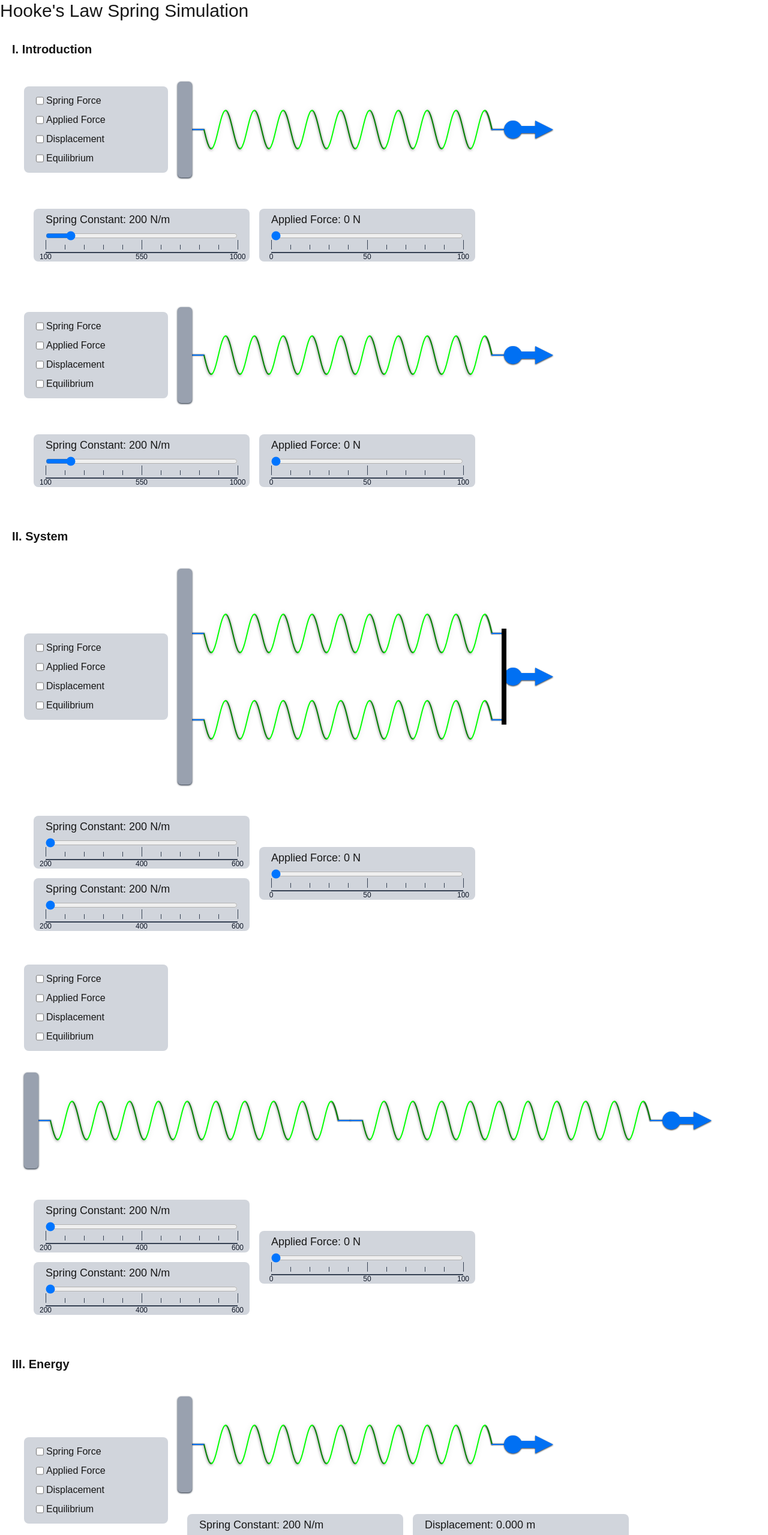
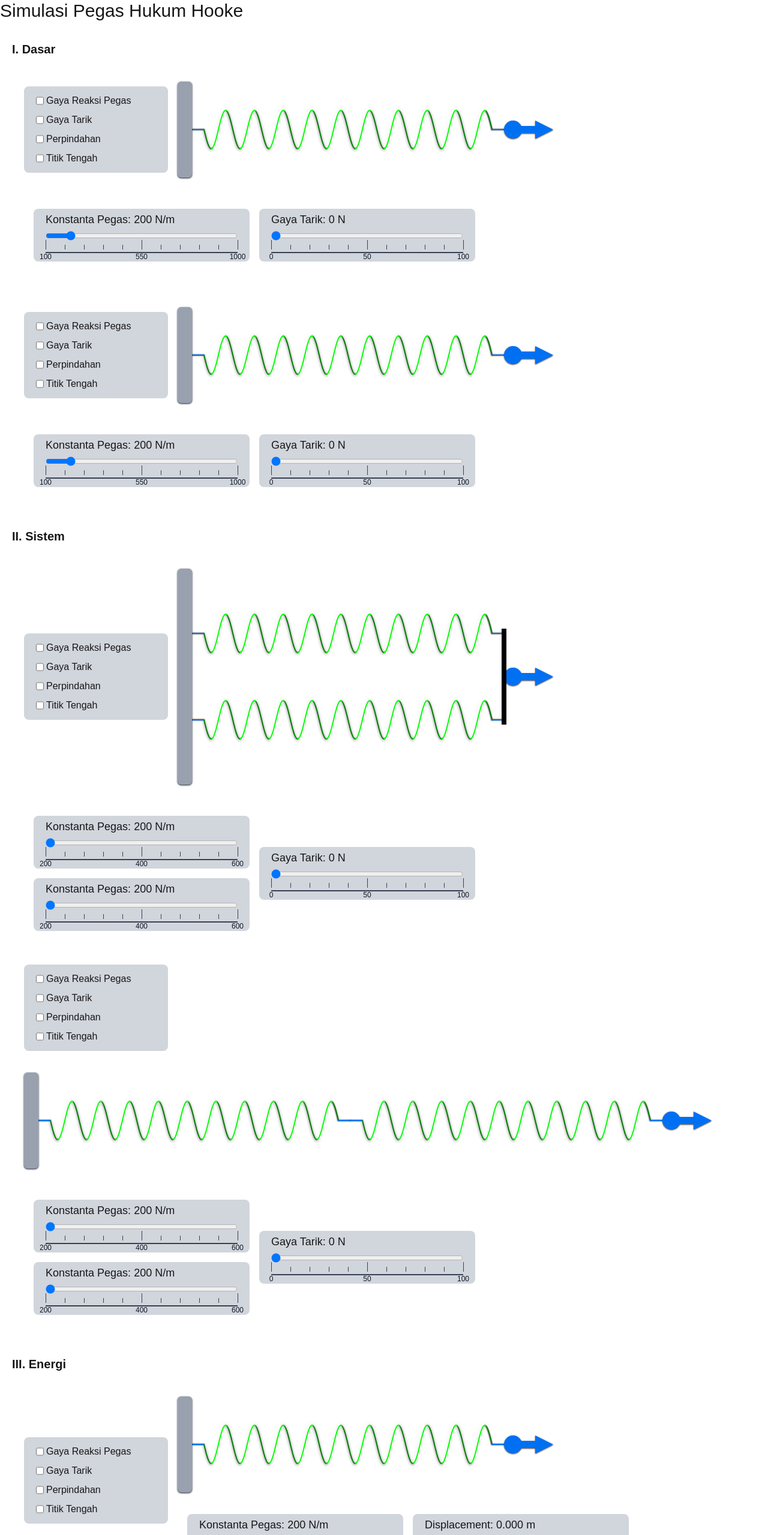
Before and after one commit to RizqiPangestu/portofolio-nextjs, a Next.js app: page /simulator-fisika in a window 1280 px wide. Shown: the top 2559 px of the page at 60% size. Built offline with nearby package versions, Linux system fonts and the light colour scheme.

Commit message:
change language to bahasa

```diff
--- a/src/app/simulator-fisika/hookes-law.tsx
+++ b/src/app/simulator-fisika/hookes-law.tsx
@@ -97,7 +97,7 @@ function VisualBoard({
           checked={isSpringForceChecked}
           onChange={(e) => {showSpringForce(e.target.checked)}}
         />
-        Spring Force
+        Gaya Reaksi Pegas
       </label>
       <label className="flex gap-1">
         <input
@@ -106,7 +106,7 @@ function VisualBoard({
           checked={isAppliedForceChecked}
           onChange={(e) => {showAppliedForce(e.target.checked)}}
         />
-        Applied Force
+        Gaya Tarik
       </label>
       <label className="flex gap-1">
         <input
@@ -115,7 +115,7 @@ function VisualBoard({
           checked={isDisplacementChecked}
           onChange={(e) => {showDisplacement(e.target.checked)}}
         />
-        Displacement
+        Perpindahan
       </label>
       <label className="flex gap-1">
         <input
@@ -124,7 +124,7 @@ function VisualBoard({
           checked={isEquilibriumChecked}
           onChange={(e) => {showEquilibrium(e.target.checked)}}
         />
-        Equilibrium
+        Titik Tengah
       </label>
     </div>
   </div>
@@ -222,7 +222,7 @@ export default function HookesLaw({width,height,coils}:HookesLawProps){
         min={100}
         max={1000}
         step={10}
-        text="Spring Constant"
+        text="Konstanta Pegas"
         unit="N/m"/>
       <Slider
         value={forceConstant}
@@ -230,7 +230,7 @@ export default function HookesLaw({width,height,coils}:HookesLawProps){
         min={0}
         max={100}
         step={5}
-        text="Applied Force"
+        text="Gaya Tarik"
         unit="N"/>
     </div>
   </div>
@@ -345,7 +345,7 @@ export function HookesLawParallel({width,height,coils}:HookesLawProps){
         min={200}
         max={600}
         step={10}
-        text="Spring Constant"
+        text="Konstanta Pegas"
         unit="N/m"/>
       <Slider
         value={springConstant2}
@@ -353,7 +353,7 @@ export function HookesLawParallel({width,height,coils}:HookesLawProps){
         min={200}
         max={600}
         step={10}
-        text="Spring Constant"
+        text="Konstanta Pegas"
         unit="N/m"/>
     </div>
     <Slider
@@ -362,7 +362,7 @@ export function HookesLawParallel({width,height,coils}:HookesLawProps){
         min={0}
         max={100}
         step={5}
-        text="Applied Force"
+        text="Gaya Tarik"
         unit="N"/>
   </div>
 </div>
@@ -481,7 +481,7 @@ export function HookesLawSeries({width,height,coils}:HookesLawProps){
         min={200}
         max={600}
         step={10}
-        text="Spring Constant"
+        text="Konstanta Pegas"
         unit="N/m"/>
       <Slider
         value={springConstant2}
@@ -489,7 +489,7 @@ export function HookesLawSeries({width,height,coils}:HookesLawProps){
         min={200}
         max={600}
         step={10}
-        text="Spring Constant"
+        text="Konstanta Pegas"
         unit="N/m"/>
     </div>
     <Slider
@@ -498,7 +498,7 @@ export function HookesLawSeries({width,height,coils}:HookesLawProps){
         min={0}
         max={100}
         step={5}
-        text="Applied Force"
+        text="Gaya Tarik"
         unit="N"/>
   </div>
 </div>
@@ -593,7 +593,7 @@ export function HookesLawEnergy({width,height,coils}:HookesLawProps){
           min={100}
           max={400}
           step={10}
-          text="Spring Constant"
+          text="Konstanta Pegas"
           unit="N/m"/>
       <Slider
           value={distance}
--- a/src/app/simulator-fisika/page.tsx
+++ b/src/app/simulator-fisika/page.tsx
@@ -2,7 +2,7 @@ import SimulatorFisika from "./simulator-fisika";
 
 export default function Page(){
     return <>
-        <h1 className="text-3xl text-bold">Hooke&apos;s Law Spring Simulation</h1>
+        <h1 className="text-3xl text-bold">Simulasi Pegas Hukum Hooke</h1>
         <div className="mt-8">
             <SimulatorFisika></SimulatorFisika>
         </div>
--- a/src/app/simulator-fisika/simulator-fisika.tsx
+++ b/src/app/simulator-fisika/simulator-fisika.tsx
@@ -9,17 +9,17 @@ export default function SimulatorFisika(){
 
     return <div className="flex flex-col gap-8 px-5">
         <div>
-            <h2 className="text-xl font-bold">I. Introduction</h2>
+            <h2 className="text-xl font-bold">I. Dasar</h2>
             <HookesLaw width={width} height={height} coils={springCoils}></HookesLaw>
             <HookesLaw width={width} height={height} coils={springCoils}></HookesLaw>
         </div>
         <div>
-            <h2 className="text-xl font-bold">II. System</h2>
+            <h2 className="text-xl font-bold">II. Sistem</h2>
             <HookesLawParallel width={width} height={height} coils={springCoils}></HookesLawParallel>
             <HookesLawSeries width={width} height={height} coils={springCoils}></HookesLawSeries>
         </div>
         <div>
-            <h2 className="text-xl font-bold">III. Energy</h2>
+            <h2 className="text-xl font-bold">III. Energi</h2>
             <HookesLawEnergy width={width} height={height} coils={springCoils}></HookesLawEnergy>
         </div>
     </div>
--- a/src/app/ui/simulator-fisika/components/EnergyBar.tsx
+++ b/src/app/ui/simulator-fisika/components/EnergyBar.tsx
@@ -13,7 +13,7 @@ export default function EnergyBar({barValue}:EnergyBarProps){
                     transformOrigin: 'left top'
                 }}>
                 <div className="text-center">
-                    Potential Energy
+                    Energi Potensial
                 </div>
                 <BulkyArrow height={10} color="#000000" shaftWidth={1} shaftLength={185} headWidth={10} headLength={15}></BulkyArrow>
                 <div className="flex flex-row h-10  bg-cyan-300 rounded-lg"
--- a/src/app/ui/simulator-fisika/components/Parabola.tsx
+++ b/src/app/ui/simulator-fisika/components/Parabola.tsx
@@ -31,11 +31,11 @@ export default function ParabolaGraph({width,height,scale,a,xBall,xBallValue,yBa
             {/* X axis */}
             <polygon points={xArrow} fill="#d1d5db"/>
             <line x1={0} y1={midY} x2={width} y2={midY} stroke="#d1d5db" />
-            <text x={width+5} y={midY + 5} className="text-sm fill-gray-700">Displacement {xBallValue.toFixed(3)} (m)</text>
+            <text x={width+5} y={midY + 5} className="text-sm fill-gray-700">Perpindahan {xBallValue.toFixed(3)} (m)</text>
             {/* Y axis */}
             <polygon points={yArrow} fill="#d1d5db"/>
             <line x1={midX} y1={30} x2={midX} y2={midY} stroke="#d1d5db" />
-            <text x={midX - 60} y={20} className="text-sm fill-gray-700">Potential Energy {yBallValue.toFixed(2)} (J)</text>
+            <text x={midX - 60} y={20} className="text-sm fill-gray-700">Energi Potensial {yBallValue.toFixed(2)} (J)</text>
 
             {/* Ball axis */}
             <line x1={midX} y1={ballCy} x2={ballCx} y2={ballCy} stroke="#000000" strokeDasharray={5} />
--- a/src/app/ui/simulator-fisika/components/Plot.tsx
+++ b/src/app/ui/simulator-fisika/components/Plot.tsx
@@ -29,11 +29,11 @@ export default function Plot({width,height,xValue, yValue,gradien,maxXValue,minX
             {/* X axis */}
             <polygon points={xArrow} fill="#d1d5db"/>
             <line x1={0} y1={midY} x2={width} y2={midY} stroke="#d1d5db" />
-            <text x={width+5} y={midY + 5} className="text-sm fill-gray-700">Displacement {xValue.toFixed(3)} (m)</text>
+            <text x={width+5} y={midY + 5} className="text-sm fill-gray-700">Perpindahan {xValue.toFixed(3)} (m)</text>
             {/* Y axis */}
             <polygon points={yArrow} fill="#d1d5db"/>
             <line x1={midX} y1={30} x2={midX} y2={height} stroke="#d1d5db" />
-            <text x={midX - 60} y={20} className="text-sm fill-gray-700">Applied Force {yValue.toFixed(2)} (J)</text>
+            <text x={midX - 60} y={20} className="text-sm fill-gray-700">Gaya Tarik {yValue.toFixed(2)} (J)</text>
             <line x1={0} y1={midY} x2={width} y2={midY} stroke="#d1d5db" />
 
             {/* Force axis */}
```
